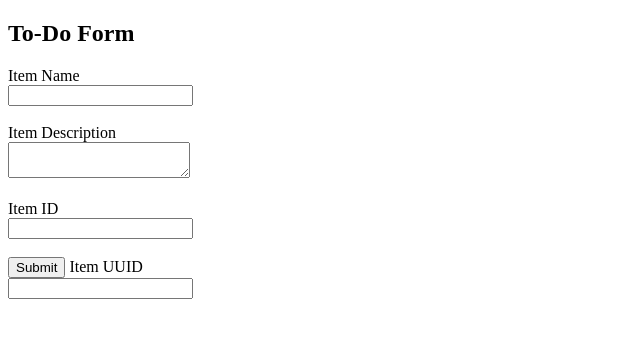
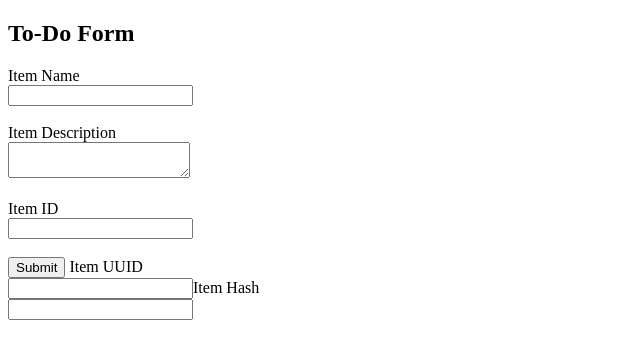
Before and after one commit to VivekRawat29/Github-assignment, a Flask app: template templates/todo.html in a window 1280 px wide. Shown: the top 359 px of the page, without its empty margins (0-640 px from the left). Run offline with Flask 3, Linux system fonts and the light colour scheme; the template is opened without the code that fills it, so the values that code supplies are empty.

Commit message:
Added Item Hash field

```diff
--- a/templates/todo.html
+++ b/templates/todo.html
@@ -16,7 +16,6 @@
     <textarea name="itemDescription"></textarea><br><br><label>Item ID</label><br>
 <input type="text" name="itemId"><br><br>    <button type="submit">Submit</button>
 <label>Item UUID</label><br>
-<input type="text" name="itemUUID"><br><br></form>
-
-</body>
+<input <label>Item Hash</label><br>
+<input type="text" name="itemHash"><br><br></body>
 </html>
```
